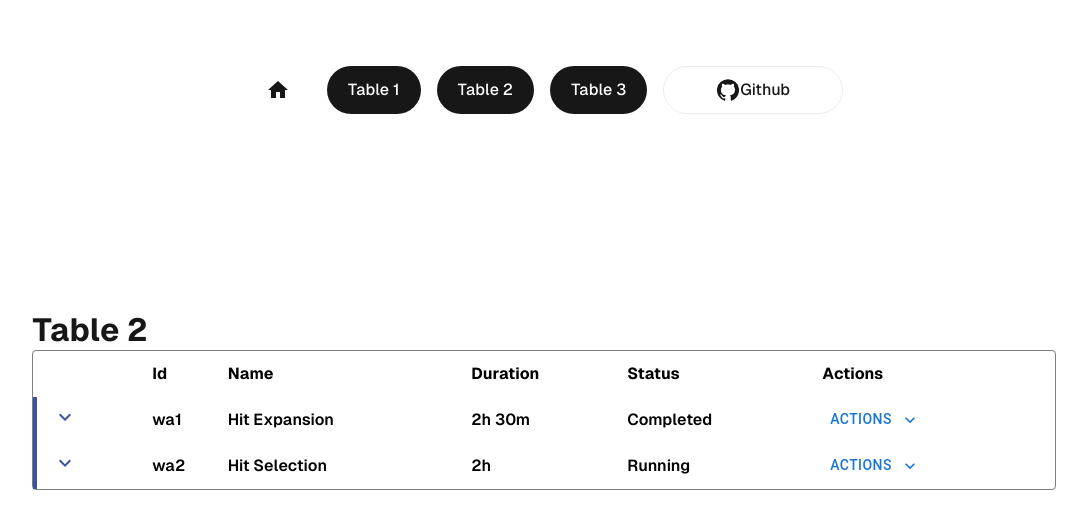
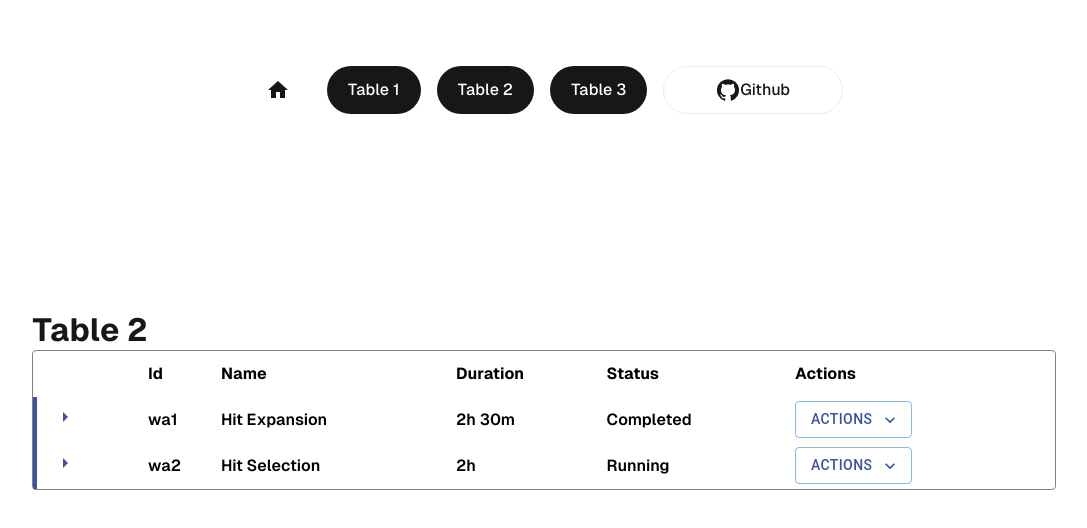
Before and after one commit to Wenying0808/table-component, a Next.js app in the folder my-table-components/: page /table2 in a window 1280 px wide. Shown: the top 528 px of the page, without its empty margins (96-1183 px from the left). Built offline with nearby package versions, Linux system fonts and the light colour scheme.

Commit message:
restyle table2

```diff
--- a/my-table-components/src/app/components/table/Table2/index.tsx
+++ b/my-table-components/src/app/components/table/Table2/index.tsx
@@ -7,6 +7,8 @@ import { Button, IconButton, Menu, MenuItem } from '@mui/material';
 import { ExpandLess, ExpandMore } from '@mui/icons-material';
 import KeyboardArrowDownIcon from '@mui/icons-material/KeyboardArrowDown';
 import KeyboardArrowUpIcon from '@mui/icons-material/KeyboardArrowUp';
+import ArrowRightIcon from '@mui/icons-material/ArrowRight';
+import ArrowDropDownIcon from '@mui/icons-material/ArrowDropDown';
 
 type BaseAnalysis = {
     id: string;
@@ -22,8 +24,6 @@ type AppAnalysis = BaseAnalysis;
 type WorkflowAnalysis = BaseAnalysis & {
     appAnalyses?: AppAnalysis[];
 }
-
-
 
 const TableColumnHeaderRow = ({ children }: { children: React.ReactNode }) => {
     const rowStyles = {
@@ -74,8 +74,12 @@ const TableCellActions = ({ data }: { data: string[]} ) => {
     return (
         <td>
             <Button
+                variant="outlined"
                 onClick={handleClick}
                 endIcon={open ? <KeyboardArrowUpIcon /> : <KeyboardArrowDownIcon />}
+                sx={{
+                    color: colors.azure,
+                }}
             >
                 Actions
             </Button>
@@ -114,7 +118,7 @@ export default function Table2() {
                     <div style={{ paddingLeft: "8px", height: "46px", borderLeft: row.depth === 0 ? `4px solid ${colors.azure}` : "none" }}>
                         {row.depth === 0 && row.getCanExpand() ? (
                             <IconButton onClick={() => row.toggleExpanded()} sx={{ color: colors.azure }}>
-                                {row.getIsExpanded() ? <ExpandLess /> : <ExpandMore />}
+                                {row.getIsExpanded() ? <ArrowDropDownIcon /> : <ArrowRightIcon />}
                             </IconButton>
                         ) : null}
                     </div>
```
